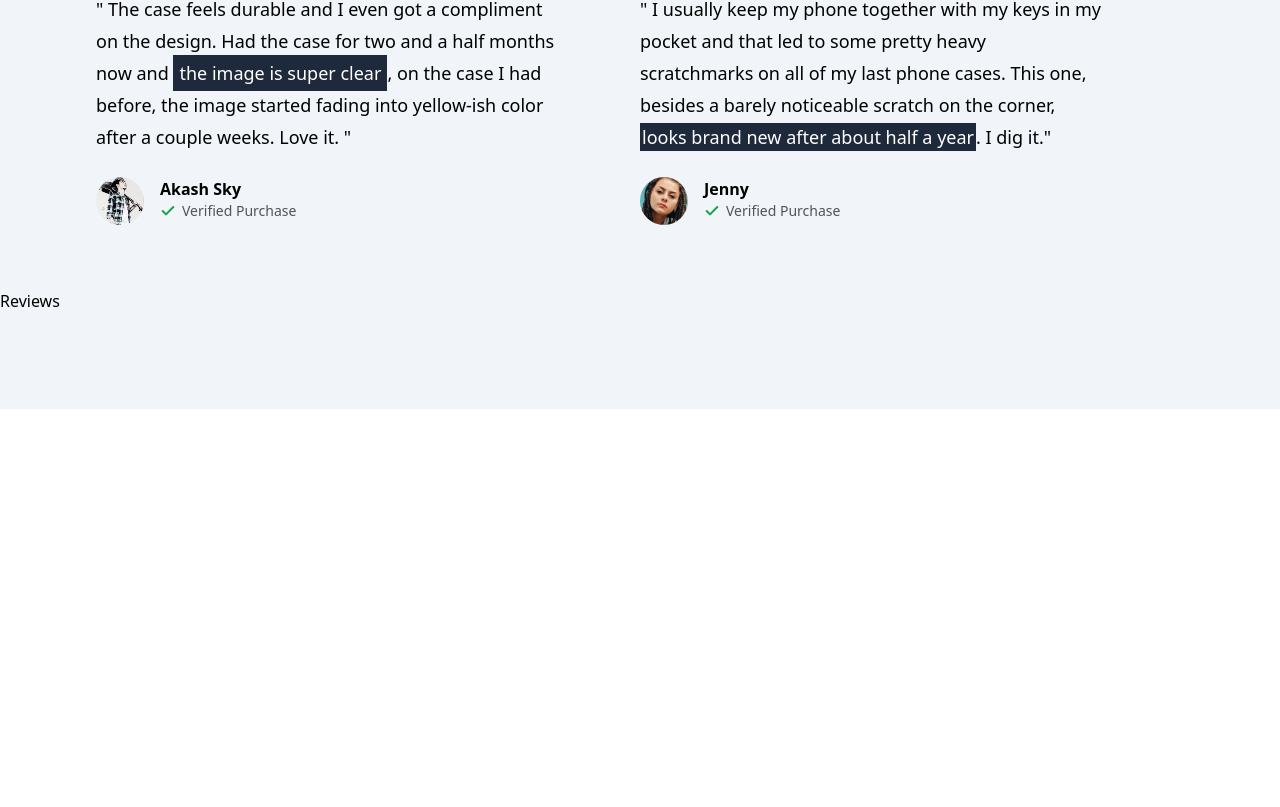
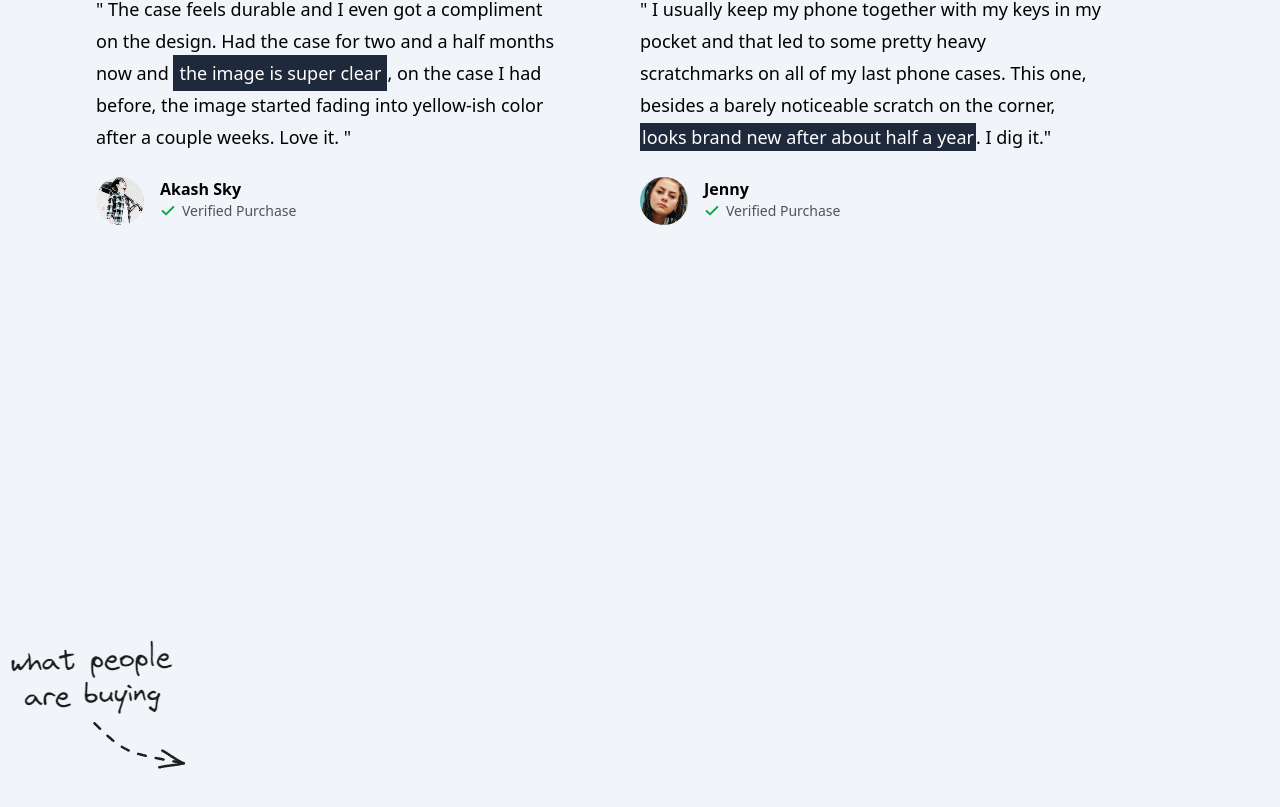
Before and after one commit to Shariful-Islam-Saju/Case-Cobra, a Next.js app: page / in a window 1280 px wide. Shown: the part 1356-2163 px from the top of the page. Before the commit the page ends 1765 px from the top, so only its background shows below. Built offline with nearby package versions, Linux system fonts and the light colour scheme; no server answers.

Commit message:
Add ReviewGrid

```diff
--- a/src/components/Reviews.tsx
+++ b/src/components/Reviews.tsx
@@ -1,9 +1,58 @@
-import React from 'react'
+/* eslint-disable @typescript-eslint/no-unused-vars */
+"use client";
+/* eslint-disable @next/next/no-img-element */
+import React, { useRef } from "react";
+import MaxWidthWrapper from "./MaxWidthWrapper";
+import { useInView } from "framer-motion";
+
+const PHONES = [
+  "/testimonials/1.jpg",
+  "/testimonials/2.jpg",
+  "/testimonials/3.jpg",
+  "/testimonials/4.jpg",
+  "/testimonials/5.jpg",
+  "/testimonials/6.jpg",
+];
+
+function splitArray<T>(array: Array<T>, numParts: number) {
+  const result: Array<Array<T>> = [];
+  for (let i = 0; i < array.length; i++) {
+    const index = i % numParts;
+    if (!result[index]) {
+      result[index] = [];
+    }
+    result[index].push(array[i]);
+  }
+  return result;
+}
+
+function ReviewGrid() {
+  const containerRef = useRef<HTMLDivElement | null>(null);
+  const inInView = useInView(containerRef, { once: true, amount: 0.5 });
+  const columns = splitArray(PHONES, 3);
+  const columns1 = columns[0];
+  const columns2 = columns[1];
+  const columns3 = splitArray(columns[2], 2)
+  return (
+    <div
+      className="relative -mx-4 mt-16 grid h-[49rem] max-h-[150vh] grid-cols-1 items-start gap-8 overflow-hidden px-4 sm:mt-20 md:grid-cols-2 lg:grid-cols-3"
+      ref={containerRef}
+    ></div>
+  );
+}
 
 const Reviews = () => {
   return (
-    <div>Reviews</div>
-  )
-}
+    <MaxWidthWrapper className=" relative max-w-5xl">
+      <img
+        src="/what-people-are-buying.png"
+        alt=""
+        aria-hidden={"true"}
+        className="absolute select-none hidden xl:block -left-32 top-1/3"
+      />
+      <ReviewGrid />
+    </MaxWidthWrapper>
+  );
+};
 
-export default Reviews
+export default Reviews;
```
